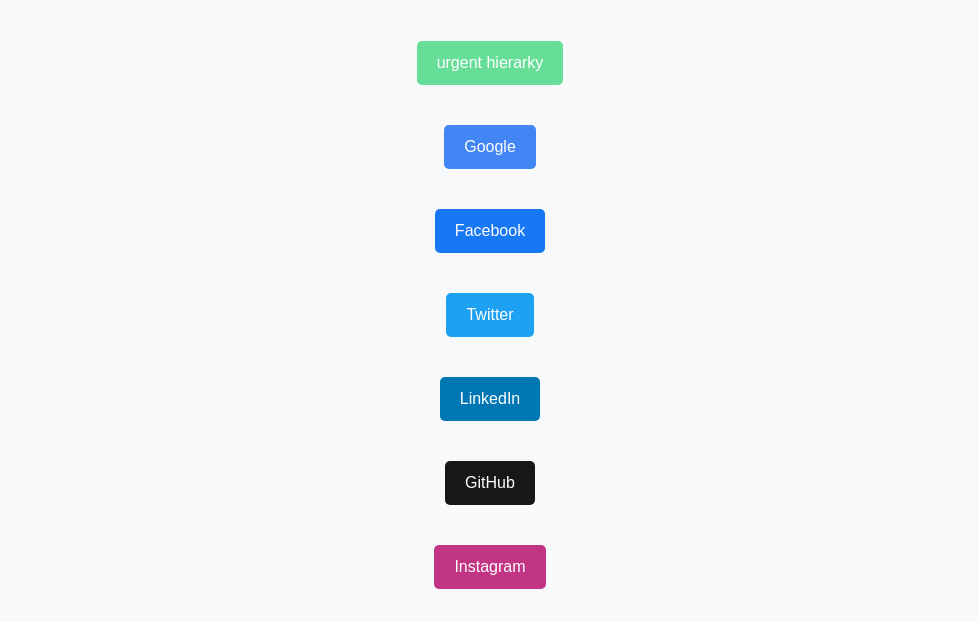
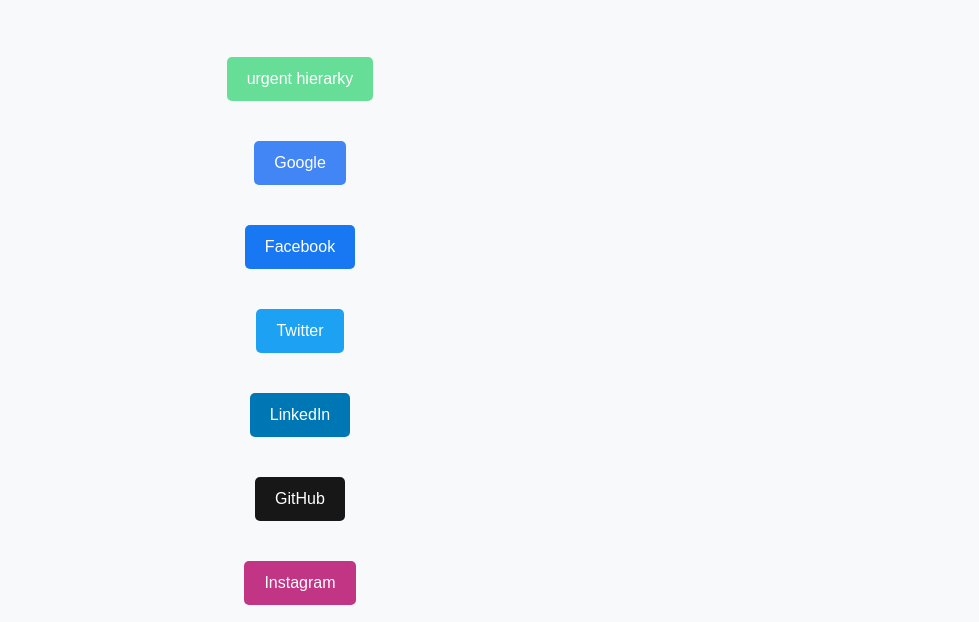
Before and after one commit to ivanfajrin/grimore, a plain HTML site: page index.html in a window 1280 px wide. Shown: the part 132-754 px from the top of the page, without its empty margins (150-1129 px from the left). Drawn offline with nearby package versions, Linux system fonts and the light colour scheme.

Commit message:
Update index.html row col

```diff
--- a/index.html
+++ b/index.html
@@ -10,6 +10,7 @@
 </head>
 <body class="bg-light">
     <div class="container mt-4">
+        <div class="row">
         <!-- Header Section -->
         <div class="text-center mb-4">
             <h1 class="display-4 fw-bold text-primary">Grimore</h1>
@@ -20,7 +21,7 @@
         </div>
 
         <!-- Link Grid Section -->
-        <div id="link-grid" class="row-md-8">
+        <div id="link-grid" class="col-md-8">
             <!-- Buttons will be inserted here by JavaScript -->
         </div>
 
@@ -49,6 +50,7 @@
         <div id="pagination" class="d-flex justify-content-center mt-4">
             <!-- Pagination buttons will be inserted here by JavaScript -->
         </div>
+        </div>
     </div>
 
     <!-- Bootstrap JS Bundle -->
```
